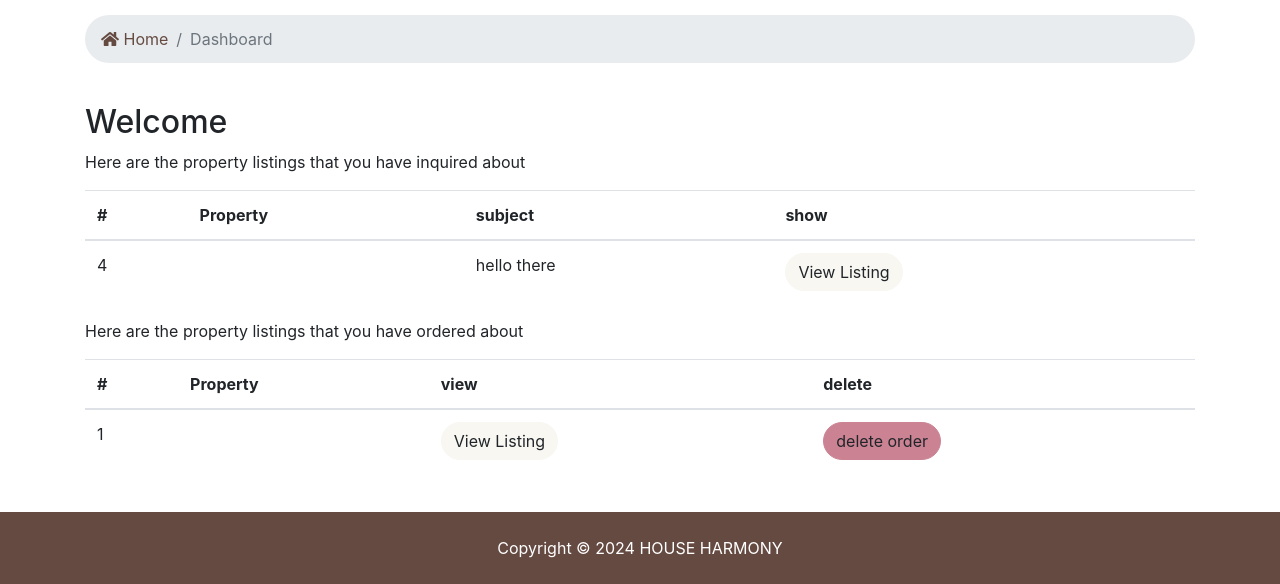
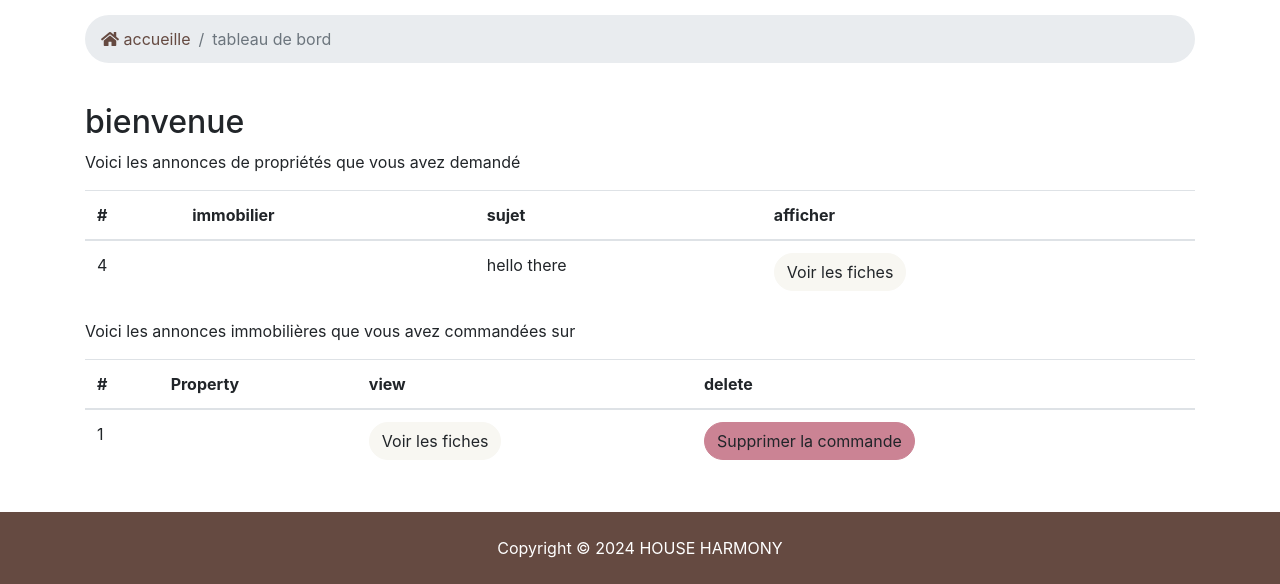
Before and after one commit to yahiaAlg/real_estate_pfe, a Django app: page /dashboard in a window 1280 px wide. Shown: the part 380-964 px from the top of the page. Run offline with Django 5.2, Linux system fonts and the light colour scheme; a user stored in the database is signed in; data comes from the database, SQL or seed files in the repository; tables that the repository leaves empty hold one stand-in row (values such as "Sample post"); some libraries are stand-ins or nearby versions.

Commit message:
'version française'

```diff
--- a/templates/pages/dashboard.html
+++ b/templates/pages/dashboard.html
@@ -1,11 +1,11 @@
-{% extends 'base.html' %} {% block title %} | User Dashboard {% endblock %}
+{% extends 'base.html' %} {% block title %} | tableau de bord utilisateur {% endblock %}
 {% block content %}
 <section id="showcase-inner" class="py-5 text-white">
   <div class="container">
     <div class="row text-center">
       <div class="col-md-12">
-        <h1 class="display-4">User Dashboard</h1>
-        <p class="lead">Manage your BT Real Estate account</p>
+        <h1 class="display-4">tableau de bord utilisateur</h1>
+        <p class="lead">Gérer votre compte Harmony Real Estate</p>
       </div>
     </div>
   </div>
@@ -17,9 +17,9 @@
     <nav aria-label="breadcrumb">
       <ol class="breadcrumb">
         <li class="breadcrumb-item">
-          <a href="{% url 'home' %}"> <i class="fas fa-home"></i> Home</a>
+          <a href="{% url 'home' %}"> <i class="fas fa-home"></i> accueille</a>
         </li>
-        <li class="breadcrumb-item active">Dashboard</li>
+        <li class="breadcrumb-item active">tableau de bord</li>
       </ol>
     </nav>
   </div>
@@ -32,16 +32,16 @@
   <div class="container">
     <div class="row">
       <div class="col-md-12">
-        <h2>Welcome {{ user.first_name }}</h2>
+        <h2>bienvenue {{ user.first_name }}</h2>
         {% if contacts %}
-        <p>Here are the property listings that you have inquired about</p>
+        <p>Voici les annonces de propriétés que vous avez demandé</p>
         <table class="table">
           <thead>
             <tr>
               <th scope="col">#</th>
-              <th scope="col">Property</th>
-              <th>subject</th>
-              <th>show</th>
+              <th scope="col">immobilier</th>
+              <th>sujet</th>
+              <th>afficher</th>
             </tr>
           </thead>
           <tbody>
@@ -54,7 +54,7 @@
                 <a
                   class="btn btn-light"
                   href="{% url 'listing' contact.real_state.id %}"
-                  >View Listing</a
+                  >Voir les fiches</a
                 >
               </td>
             </tr>
@@ -62,12 +62,12 @@
           </tbody>
         </table>
         {% else %}
-        <p>You have not made any inquiries</p>
+        <p>Vous n’avez fait aucune enquête</p>
         {% endif %}
 
         <!-- orders -->
         {% if orders %}
-        <p>Here are the property listings that you have ordered about</p>
+        <p>Voici les annonces immobilières que vous avez commandées sur</p>
         <table class="table">
           <thead>
             <tr>
@@ -86,14 +86,14 @@
                 <a
                   class="btn btn-light"
                   href="{% url 'listing' order.listing.id %}"
-                  >View Listing</a
+                  >Voir les fiches</a
                 >
               </td>
               <td>
                 <a
                   class="btn btn-danger"
                   href="{% url 'delete_order' order.id %}"
-                  >delete order</a
+                  >Supprimer la commande</a
                 >
               </td>
             </tr>
@@ -101,7 +101,7 @@
           </tbody>
         </table>
         {% else %}
-        <p>You have not made any orders</p>
+        <p>Vous n’avez passé aucune commande</p>
         {% endif %}
       </div>
     </div>
```
Also changed, not shown: templates/listings/listing.html (+15 -15 lines), templates/listings/listings.html (+7 -7 lines), templates/pages/about.html (+9 -17 lines), templates/pages/index.html (+13 -15 lines), templates/pages/registre.html (+7 -7 lines), templates/pages/logout.html (deleted).
